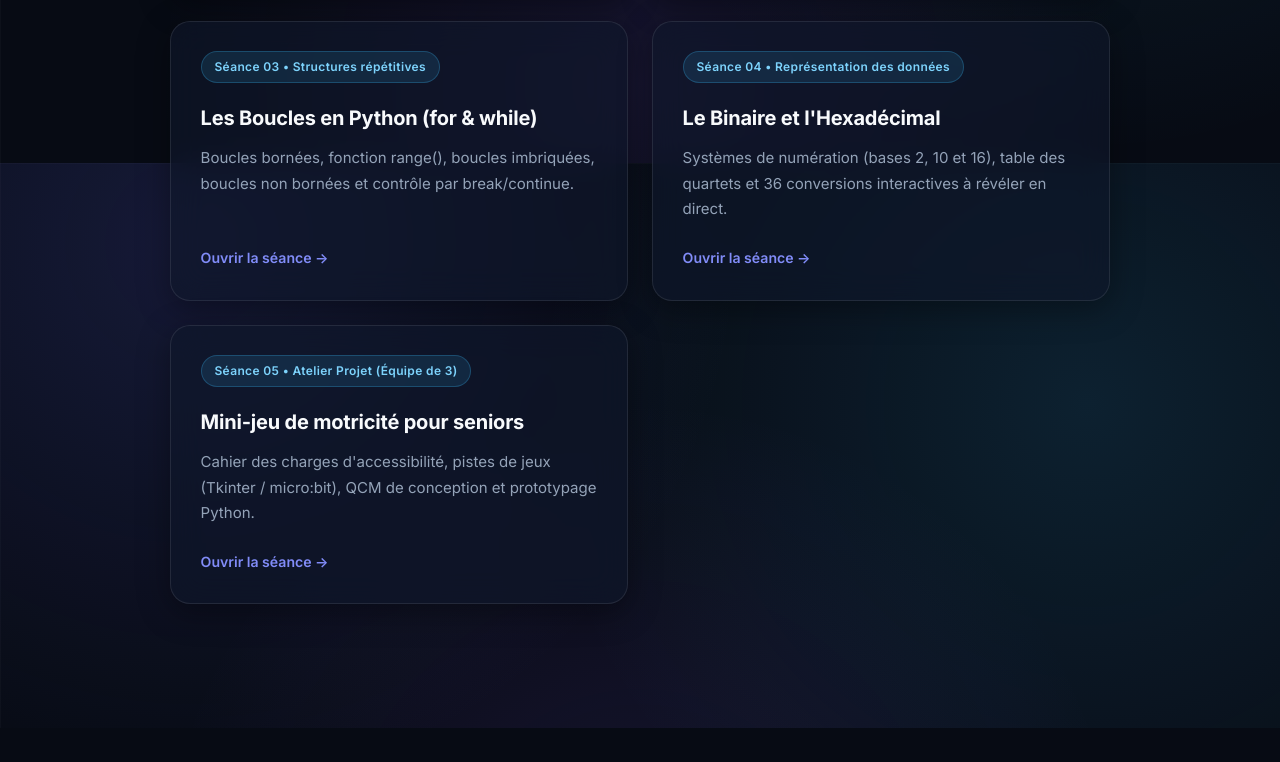
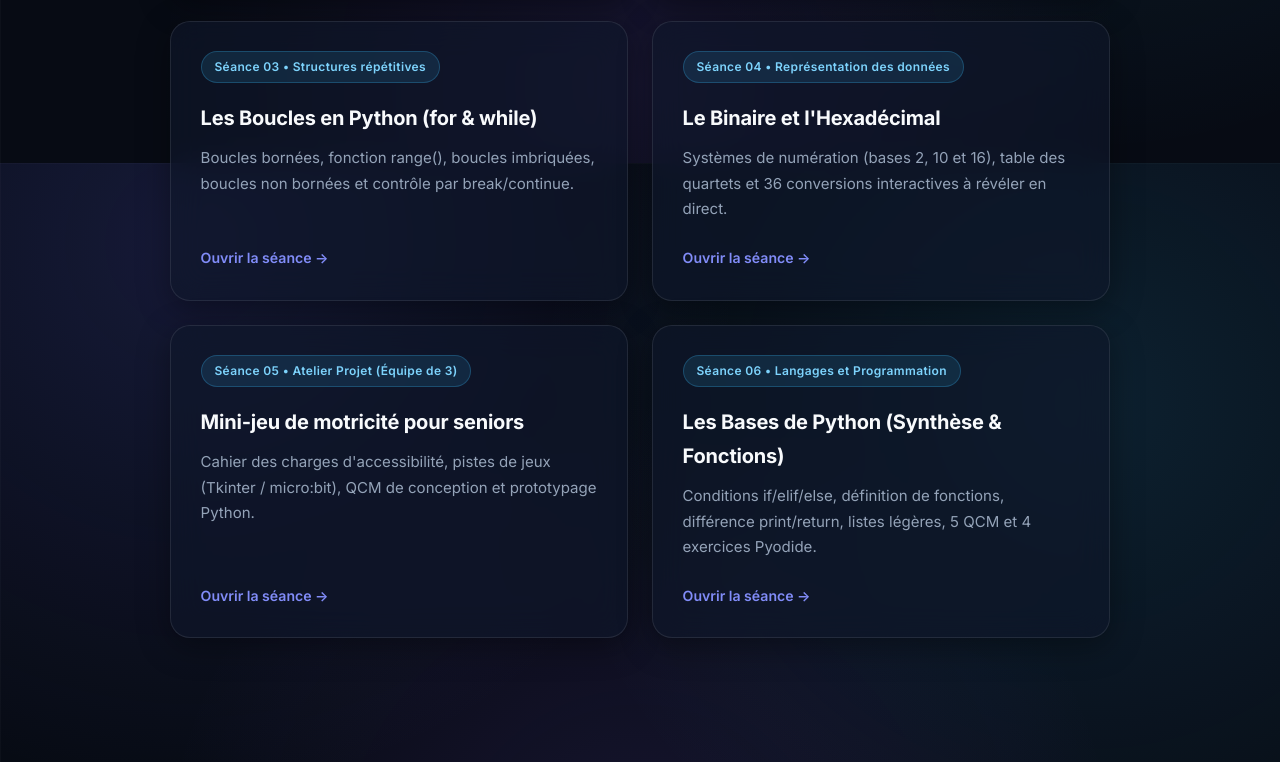
Before and after one commit to gfauveau/cours-visio, a plain HTML site: page index.html in a window 1280 px wide. Shown: the part 637-1399 px from the top of the page. Before the commit the page ends 1365 px from the top, so only its background shows below. Drawn offline with Linux system fonts and the light colour scheme.

Commit message:
Update index.html

```diff
--- a/index.html
+++ b/index.html
@@ -59,6 +59,14 @@
                 </div>
                 <div class="card-footer">Ouvrir la séance →</div>
             </a>
+            <a href="seance-6.html" class="card">
+                <div>
+                    <span class="badge">Séance 06 • Langages et Programmation</span>
+                    <h3>Les Bases de Python (Synthèse &amp; Fonctions)</h3>
+                    <p>Conditions if/elif/else, définition de fonctions, différence print/return, listes légères, 5 QCM et 4 exercices Pyodide.</p>
+                </div>
+                <div class="card-footer">Ouvrir la séance →</div>
+            </a>
         </div>
     </main>
 </body>
```
